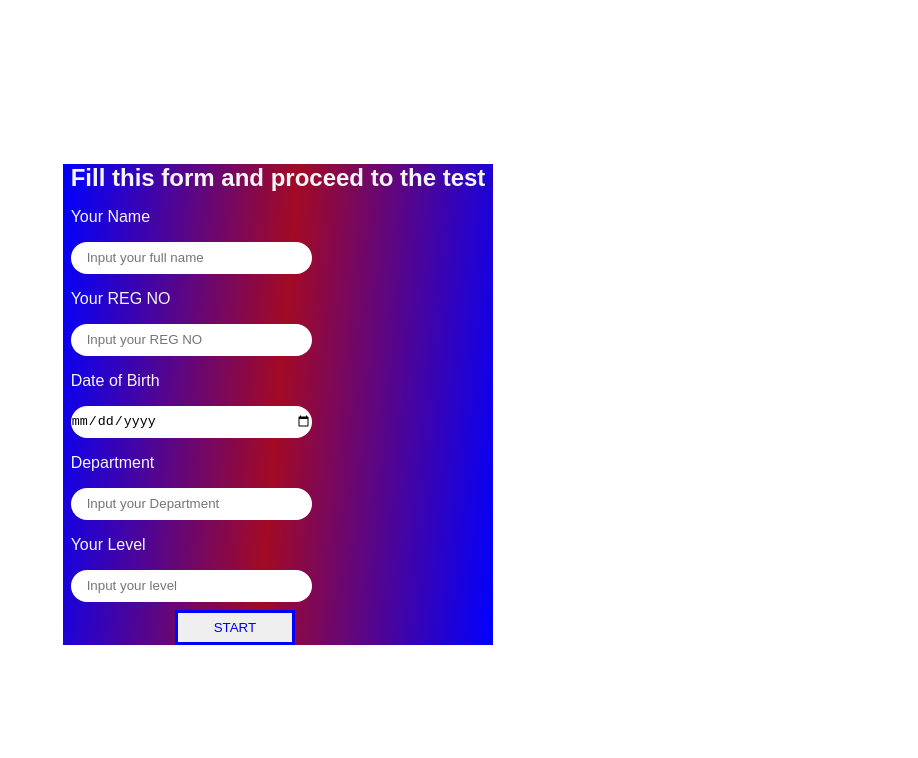
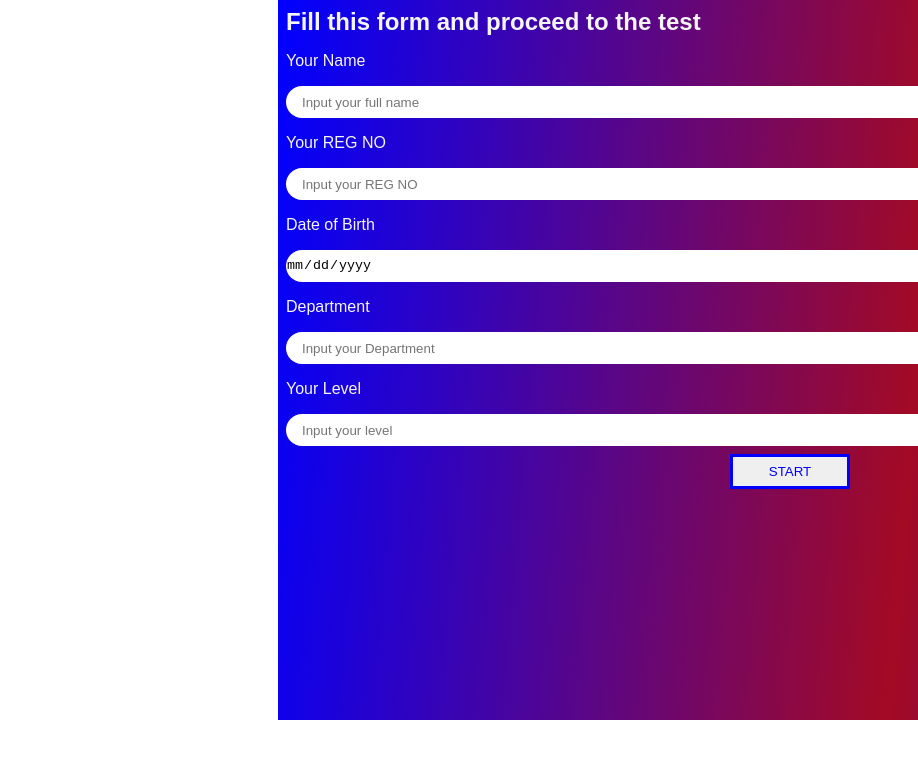
Before and after one commit to chukwu-Emmanuel-Eke/quiz, a plain HTML site: page index.html in a window 1280 px wide. Shown: the whole page, without its empty margins (362-1280 px from the left). Drawn offline with Linux system fonts and the light colour scheme.

Commit message:
Adjust form height and add overflow property

```diff
--- a/index.html
+++ b/index.html
@@ -17,13 +17,14 @@
             display: flex;
             align-items: center;
             justify-content: center;
-
+            overflow-x: hidden;
         }
         form{
             background:linear-gradient(95deg, blue,rgb(163, 10, 36),blue);
             width: 100%;
-            height: 80%;
-
+            height: 90%;
+            position: fixed;
+            top:0;
         }
         .details{
             display: flex;
```
